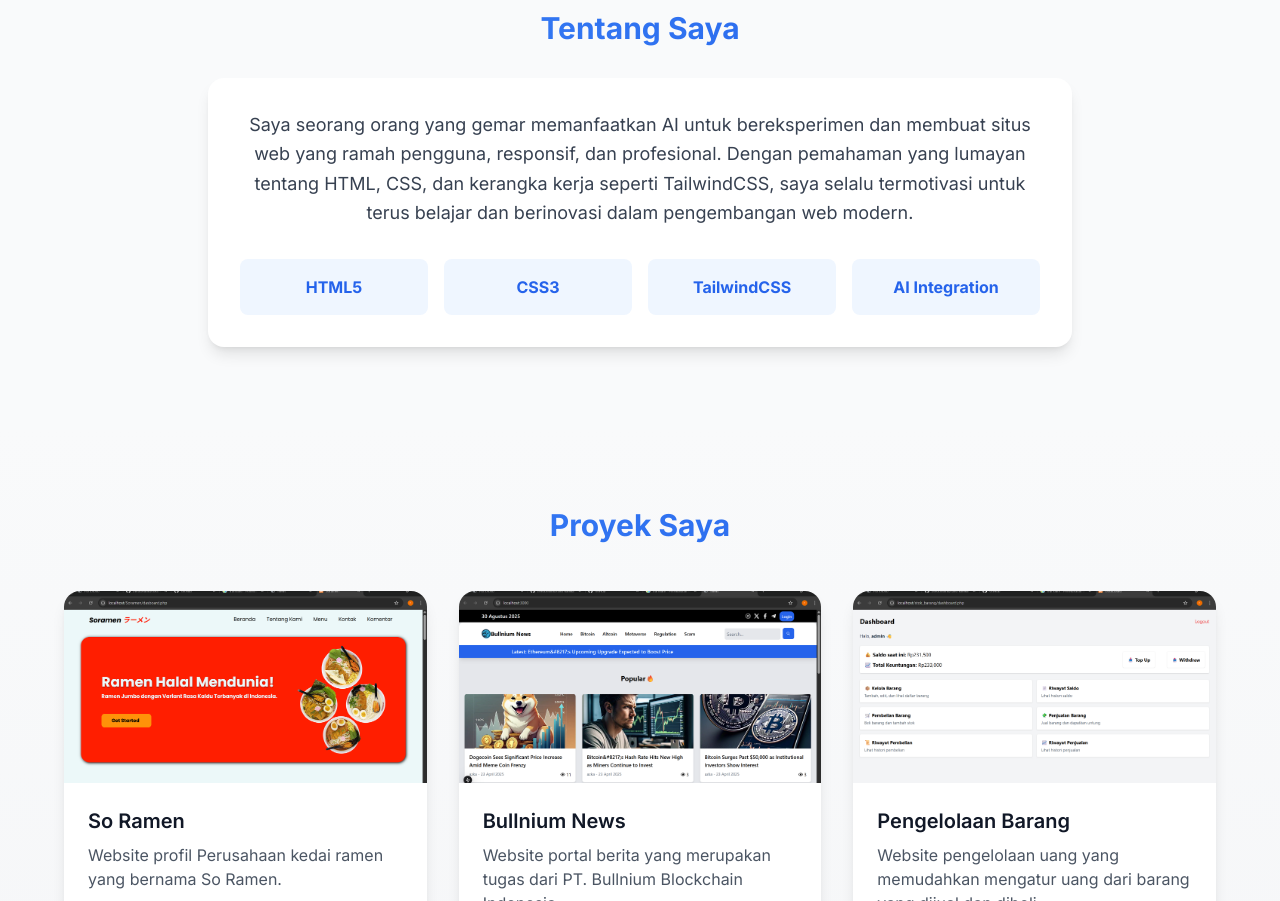
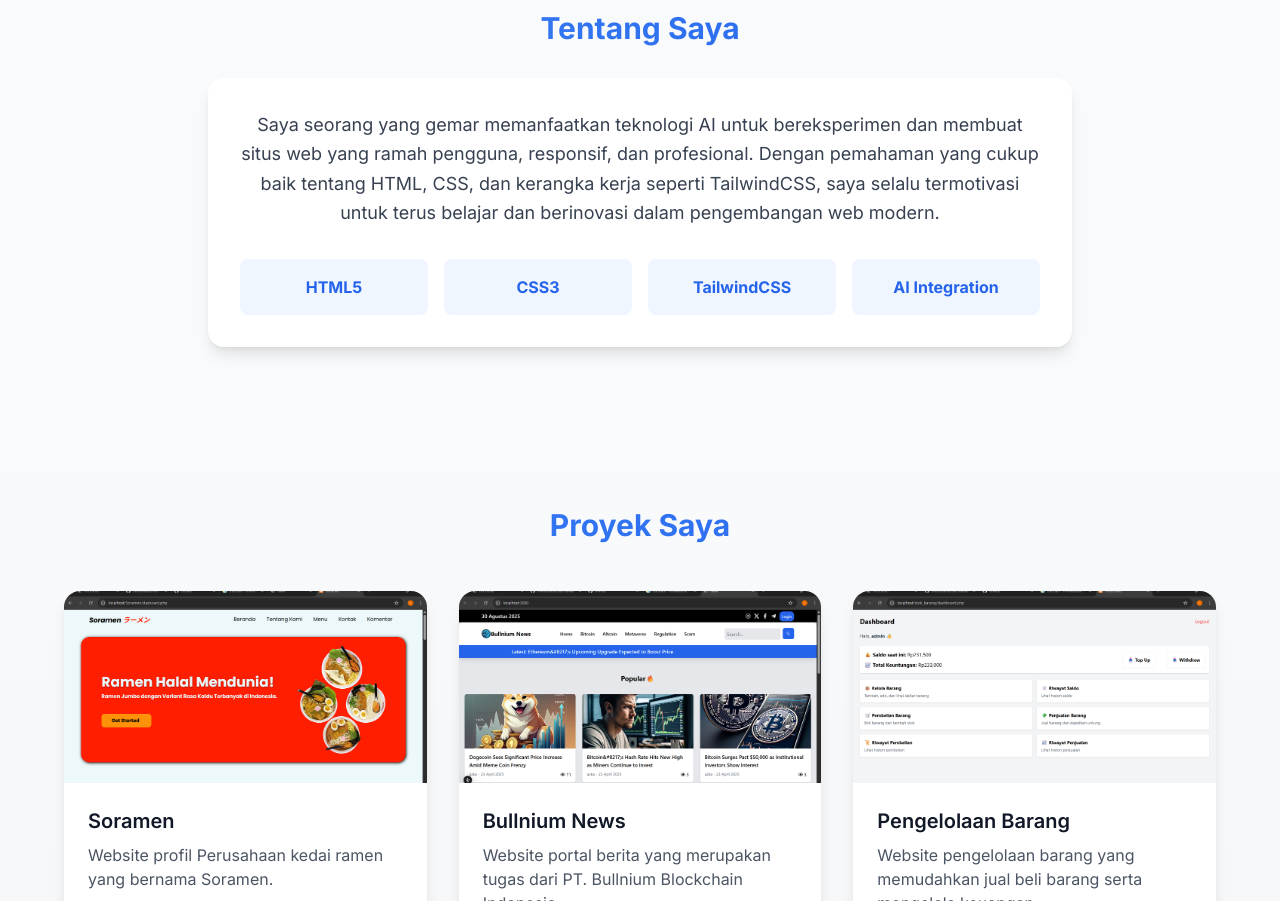
Before and after one commit to reyyzukarasu/portofolio, a plain HTML site: page index.html in a window 1280 px wide. Shown: the part 870-1771 px from the top of the page. Drawn offline with nearby package versions, Linux system fonts and the light colour scheme.

Commit message:
Update index.html

```diff
--- a/index.html
+++ b/index.html
@@ -86,7 +86,7 @@
         Halo, aku <span class="gradient-text">Rey</span>
       </h2>
       <p class="text-lg text-gray-600 max-w-xl mb-8 leading-relaxed">
-        Orang yang gemar memanfaatkan AI untuk mempermudah dan mempercepat
+        Orang yang gemar memanfaatkan teknologi AI untuk mempermudah dan mempercepat
         proses pembuatan website.
       </p>
       <div class="flex gap-4">
@@ -112,9 +112,9 @@
       </h3>
       <div class="bg-white p-8 rounded-2xl shadow-lg">
         <p class="text-gray-700 text-lg leading-relaxed text-center">
-          Saya seorang orang yang gemar memanfaatkan AI untuk bereksperimen dan
+          Saya seorang yang gemar memanfaatkan teknologi AI untuk bereksperimen dan
           membuat situs web yang ramah pengguna, responsif, dan profesional.
-          Dengan pemahaman yang lumayan tentang HTML, CSS, dan kerangka kerja
+          Dengan pemahaman yang cukup baik tentang HTML, CSS, dan kerangka kerja
           seperti TailwindCSS, saya selalu termotivasi untuk terus belajar dan
           berinovasi dalam pengembangan web modern.
         </p>
@@ -154,9 +154,9 @@
             class="w-full h-48 object-cover"
           />
           <div class="p-6">
-            <h4 class="text-xl font-semibold mb-2">So Ramen</h4>
+            <h4 class="text-xl font-semibold mb-2">Soramen</h4>
             <p class="text-gray-600 mb-4">
-              Website profil Perusahaan kedai ramen yang bernama So Ramen.
+              Website profil Perusahaan kedai ramen yang bernama Soramen.
             </p>
             <a
               href="https://github.com/reyyzukarasu/Soramen"
@@ -225,8 +225,7 @@
           <div class="p-6">
             <h4 class="text-xl font-semibold mb-2">Pengelolaan Barang</h4>
             <p class="text-gray-600 mb-4">
-              Website pengelolaan uang yang memudahkan mengatur uang dari barang
-              yang dijual dan dibeli.
+              Website pengelolaan barang yang memudahkan jual beli barang serta mengelola keuangan.
             </p>
             <a
               href="https://github.com/reyyzukarasu/stok-barang"
```
